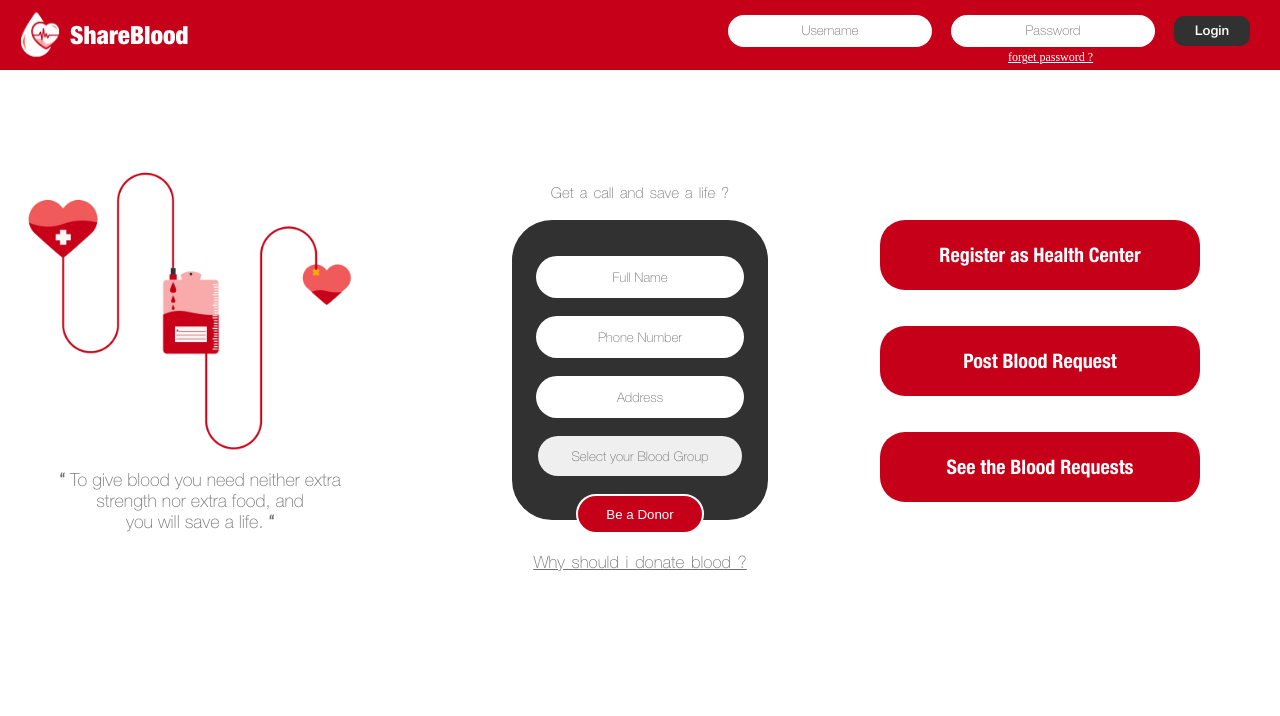
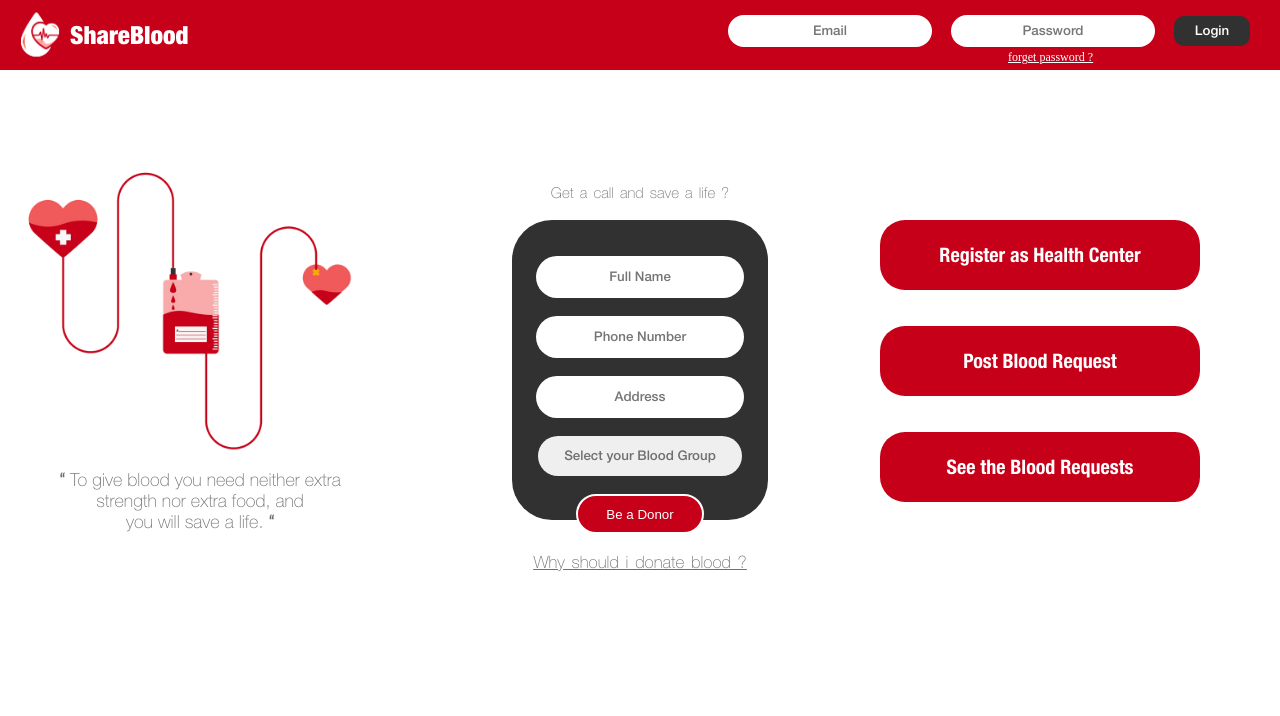
Before and after one commit to sumanbhattarai/ShareBlood, a PHP site: page / in a window 1280 px wide. Shown: the top 716 px of the page. Run offline with PHP 8.4, Linux system fonts and the light colour scheme.

Commit message:
Updated placehoolder's UI

```diff
--- a/index.html
+++ b/index.html
@@ -19,7 +19,7 @@
 
         <div class = "login">
             <form action="" >
-                <input type = "text" name = "username" placeholder = "Username" >
+                <input type = "email" name = "email" placeholder = "Email" >
                 <input type = "password" name = "password" placeholder="Password">
                 <input type = "submit" value = "Login">
             </form>
--- a/style.css
+++ b/style.css
@@ -24,13 +24,12 @@ body
     font-family: HelveticaNeueCondensedBold ;
     src: url(fonts/HelveticaNeueCondensedBold.ttf);
 }
+
 ::placeholder
 {
-    text-align: center ;
-    font-family: HelveticaNeueThin;
-    color : #707070 ;
+    font-family: HelveticaNeueMedium;
+}
 
-}
 /* Navbar within login */
 
 .nav
@@ -65,7 +64,7 @@ body
 
 }
 
-.login input[type="text"] , input[type="password"]
+.login input[type="email"] , input[type="password"]
 {
     height: 30px;
     width: 200px;
@@ -179,7 +178,7 @@ body
     border : none ;
     border-radius: 25px;
     text-align: center ;
-    font-family: HelveticaNeueThin;
+    font-family: HelveticaNeueMedium;
     color : #707070 ;
     width : 80%;
     height: 40px;
```
